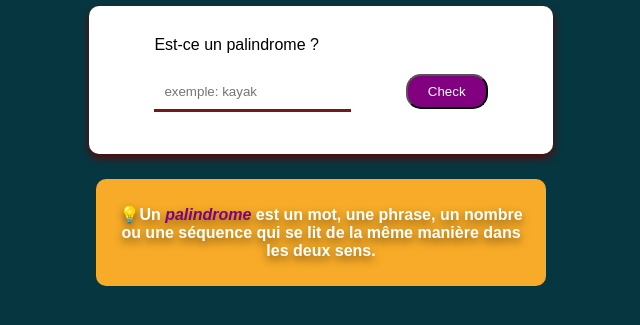
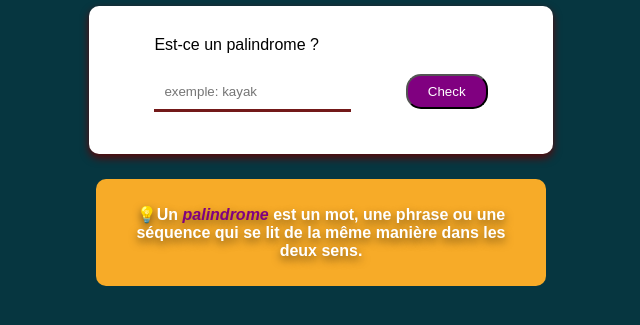
Before and after one commit to LiiamD/the-palindrome-test, a plain HTML site: page thePalindromeTest.html in a window 1280 px wide. Shown: the part 365-690 px from the top of the page, without its empty margins (319-959 px from the left). Drawn offline with Linux system fonts and the light colour scheme.

Commit message:
modification html

```diff
--- a/thePalindromeTest.html
+++ b/thePalindromeTest.html
@@ -21,7 +21,7 @@
     </div>
     <div id="score-result"></div>
     <div class="info">
-      <p>💡Un <span>palindrome</span> est un mot, une phrase, un nombre ou une séquence qui se lit de la même manière dans les deux sens.</p>
+      <p>💡Un <span>palindrome</span> est un mot, une phrase ou une séquence qui se lit de la même manière dans les deux sens.</p>
     </div>
 
 <audio id="jonas-audio" muted>
```
